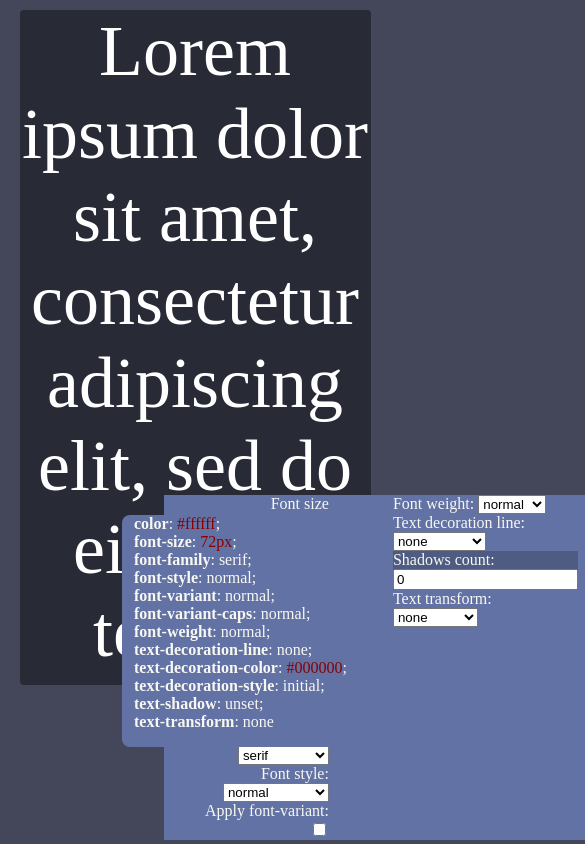
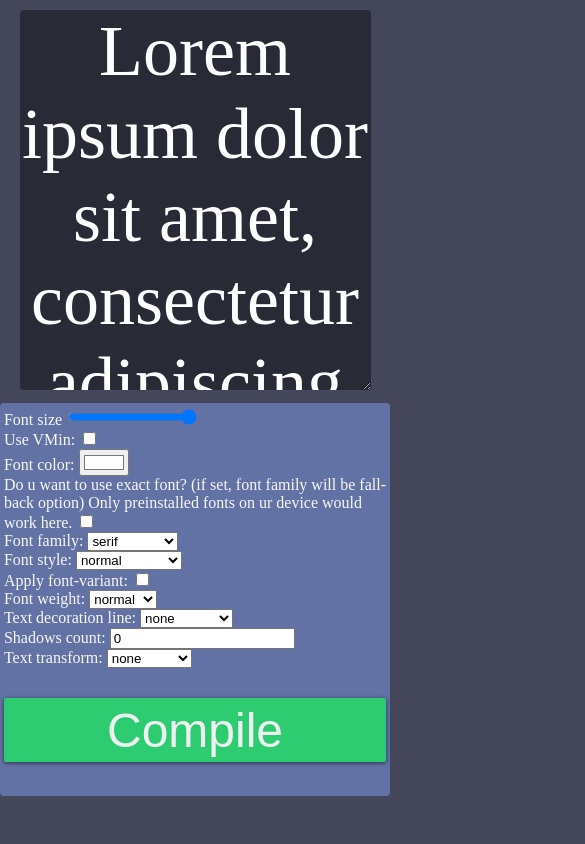
Before and after one commit to Pacifist-Penguin/ez-font-styling-with-css-n-vue, a Vue app: page / in a window 390 px wide. Shown: the top 844 px of the page, 585 px wide, since content can reach past the window. Built offline with nearby package versions, Linux system fonts and the light colour scheme.

Commit message:
little fixes here and there

```diff
--- a/src/App.vue
+++ b/src/App.vue
@@ -1,7 +1,16 @@
 <template>
-	<header><style-display :styles="styles" /></header>
+	<modal-animated @mousedown.self="showStyles = !showStyles" v-if="showStyles">
+		<style-display :styles="styles" />
+	</modal-animated>
+	<div>
 		<main>
-		<textarea spellcheck="false" class="textArea" contenteditable="true" v-model="text" :style="styles"></textarea>
+			<textarea
+				spellcheck="false"
+				class="textArea"
+				contenteditable="true"
+				v-model="text"
+				:style="styles"
+			></textarea>
 		</main>
 		<footer>
 			<div class="settings">
@@ -13,8 +22,8 @@
 					<div>Use VMin: <input v-model="ifResponsive" type="checkbox" name="ifResponsive" /></div>
 					<div>Font color: <input v-model="color" type="color" /></div>
 					<div>
-					Do u want to use exact font? (if set, font family will be fall-back option) Only preinstalled fonts
-					on ur device would work here.
+						Do u want to use exact font? (if set, font family will be fall-back option) Only preinstalled
+						fonts on ur device would work here.
 						<input v-model="ifExactFontNeeded" placeholder="Arial" type="checkbox" name="fontName" />
 					</div>
 					<input v-if="ifExactFontNeeded" type="string" placeholder="Courier New" v-model="exactFontName" />
@@ -55,26 +64,38 @@
 					<div class="shadowCount">
 						Shadows count: <input min="0" v-model="shadowCount" type="number" />
 						<div>
-						<text-shadow-config :useVmin="sizeMetric" @styleEmited="setShadow" :shadowCount="shadowCount" />
+							<text-shadow-config
+								:useVmin="sizeMetric"
+								@styleEmited="setShadow"
+								:shadowCount="shadowCount"
+							/>
 						</div>
 					</div>
-				<div>Text transform: <option-selector :options="options.textTransform" v-model="textTransform" /></div>
+					<div>
+						Text transform: <option-selector :options="options.textTransform" v-model="textTransform" />
 					</div>
 				</div>
+			</div>
+			<material-button class="wideButton" @click="showStyles = !showStyles">Compile</material-button>
 		</footer>
+	</div>
 </template>
 
 <script>
 import OptionSelector from "@/components/OptionSelector.vue";
 import StyleDisplay from "@/components/StyleDisplay.vue";
 import TextShadowConfig from "@/components/TextShadowConfig";
+import MaterialButton from "@/components/MaterialButton";
+import ModalAnimated from "@/components/ModalAnimated";
 
 export default {
 	name: "app",
 	components: {
 		OptionSelector,
 		StyleDisplay,
-		TextShadowConfig
+		TextShadowConfig,
+		MaterialButton,
+		ModalAnimated
 	},
 	data() {
 		return {
@@ -114,7 +135,8 @@ export default {
 			textDecorationStyle: "initial",
 			textShadows: "unset",
 			textTransform: "none",
-			shadowCount: 0
+			shadowCount: 0,
+			showStyles: false
 		};
 	},
 	computed: {
@@ -201,7 +223,7 @@ main > * {
 }
 textArea {
 	width: 100%;
-	height: 80vh;
+	height: 45vh;
 	padding: 0px 0px 0px 0px;
 	margin: 0px 0px 0px 0px;
 	border-radius: 1vmin;
@@ -209,10 +231,20 @@ textArea {
 	background-color: var(--textAreaBackgroundColor);
 	text-align: center;
 }
+
+footer {
+	background-color: var(--settingsColor);
+}
+
+.wideButton {
+	width: 100%;
+	height: 4rem;
+	font-size: 3rem;
+}
+
 .settings {
 	display: flex;
 	width: 100%;
-	background-color: var(--settingsColor);
 }
 .column {
 	width: 50%;
@@ -226,15 +258,28 @@ textArea {
 .shadowCount {
 	max-height: 10vmin;
 	overflow: auto;
-	background-color: rgba(0, 0, 0, 0.2);
 }
 footer {
-	bottom: 0;
-	position: absolute;
 	margin: 0 auto;
 	margin-left: 10rem;
 	margin-right: 10rem;
 	border-radius: 1vmin;
 	padding: 1vmin;
 }
+@media only screen and (max-width: 768px) {
+	footer {
+		margin: 0;
+	}
+	.column {
+		width: 100%;
+		text-align: unset;
+		margin-inline: 0;
+	}
+	.column + .column {
+		text-align: unset;
+	}
+	.settings {
+		display: block;
+	}
+}
 </style>
--- /dev/null
+++ b/src/components/MaterialButton.vue
@@ -0,0 +1,45 @@
+<template>
+	<button class="btn"><slot /></button>
+</template>
+
+<style scoped>
+.btn {
+	position: relative;
+
+	display: block;
+	margin: 30px auto;
+	padding: 0;
+
+	overflow: hidden;
+
+	border-width: 0;
+	outline: none;
+	border-radius: 2px;
+	box-shadow: 0 1px 4px rgba(0, 0, 0, 0.6);
+
+	background-color: #2ecc71;
+	color: #ecf0f1;
+
+	transition: background-color 0.3s;
+}
+
+.btn:hover,
+.btn:focus {
+	background-color: #27ae60;
+}
+
+.btn > * {
+	position: relative;
+}
+
+.btn span {
+	display: block;
+	padding: 12px 24px;
+}
+
+.btn:active:before {
+	width: 120%;
+	padding-top: 120%;
+	transition: width 0.2s ease-out, padding-top 0.2s ease-out;
+}
+</style>
--- /dev/null
+++ b/src/components/ModalAnimated.vue
@@ -0,0 +1,39 @@
+<template>
+	<div class="modalBackdrop">
+		<slot />
+	</div>
+</template>
+
+<script>
+export default {
+	name: "ModalAnimated"
+};
+</script>
+
+<style scoped>
+.modalBackdrop {
+	position: fixed;
+	top: 0;
+	bottom: 0;
+	left: 0;
+	right: 0;
+	margin: 0;
+	height: 100vh;
+	width: 100vw;
+	z-index: 200;
+	box-sizing: border-box;
+	background-color: rgba(0, 0, 0, 0);
+	animation: slide-in 0.4s linear 1;
+	background-color: rgba(0, 0, 0, 0.6);
+	display: flex;
+}
+
+@keyframes slide-in {
+	from {
+		background-color: rgba(0, 0, 0, 0);
+	}
+	to {
+		background-color: rgba(0, 0, 0, 0.6);
+	}
+}
+</style>
--- a/src/components/StyleDisplay.vue
+++ b/src/components/StyleDisplay.vue
@@ -1,6 +1,6 @@
 <template>
 	<link rel="stylesheet" href="https://cdnjs.cloudflare.com/ajax/libs/highlight.js/11.2.0/styles/default.min.css" />
-	<div ref="highlightedStyleContainer" class="copyStyles"></div>
+	<div v-html="expirementalStyles" ref="highlightedStyleContainer" class="copyStyles"></div>
 </template>
 
 <script>
@@ -24,6 +24,7 @@ export default {
 			expirementalStyles: ""
 		};
 	},
+	// couldn't make postcss to work with computed property
 	methods: {
 		convert(style) {
 			postcss()
@@ -34,11 +35,8 @@ export default {
 		}
 	},
 	watch: {
-		expirementalStyles: function () {
-			this.$refs.highlightedStyleContainer.innerHTML = this.expirementalStyles;
-		},
 		styles: function () {
-			this.expirementalStyles = this.convert(this.styles);
+			this.convert(this.styles);
 		}
 	},
 	mounted() {
@@ -46,17 +44,16 @@ export default {
 	}
 };
 </script>
+
 <style scoped>
 .copyStyles {
-	width: max(25%, 16rem);
+	width: min(90%, 24rem);
+	height: 75%;
 	border-radius: 2vmin;
 	background-color: var(--settingsColor);
 	white-space: pre-wrap;
-	padding-left: 3vmin;
-	padding-bottom: 1rem;
-	right: 0;
-	bottom: 25vmin;
-	z-index: 2;
-	position: absolute;
+	padding: 2rem;
+	margin: auto;
+	display: block;
 }
 </style>
--- a/src/components/TextShadowConfig.vue
+++ b/src/components/TextShadowConfig.vue
@@ -91,5 +91,6 @@ export default {
 .parentElement {
 	justify-content: center;
 	display: flex;
+	background-color: rgba(0, 0, 0, 0.2);
 }
 </style>
```
Lines whose indentation alone changed are shown as unchanged.
